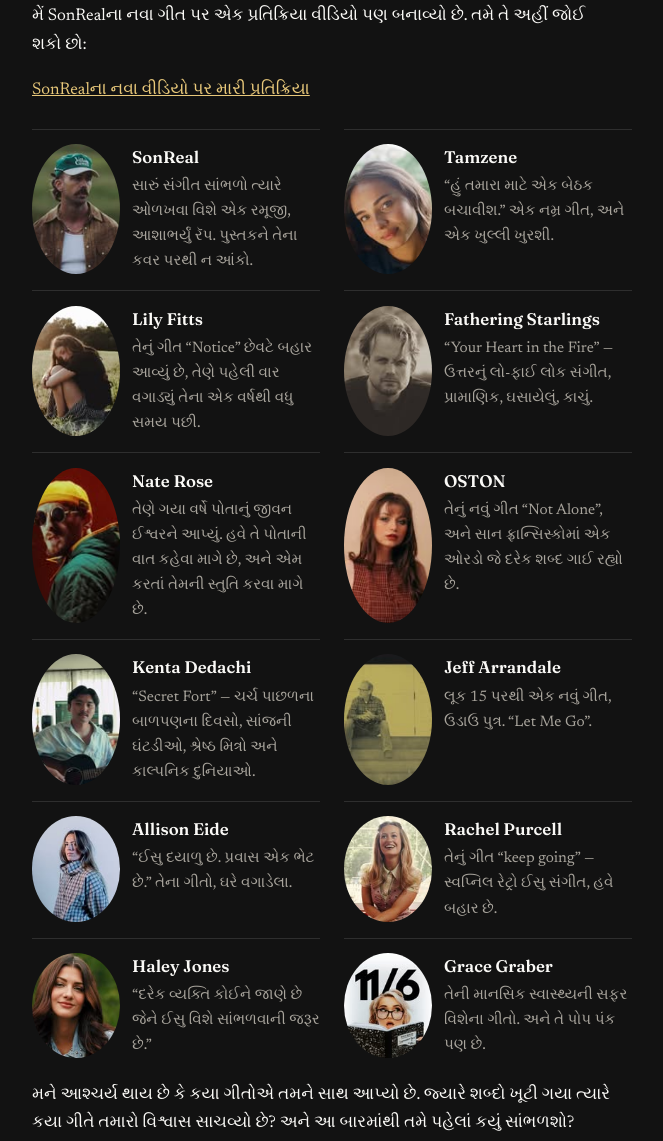
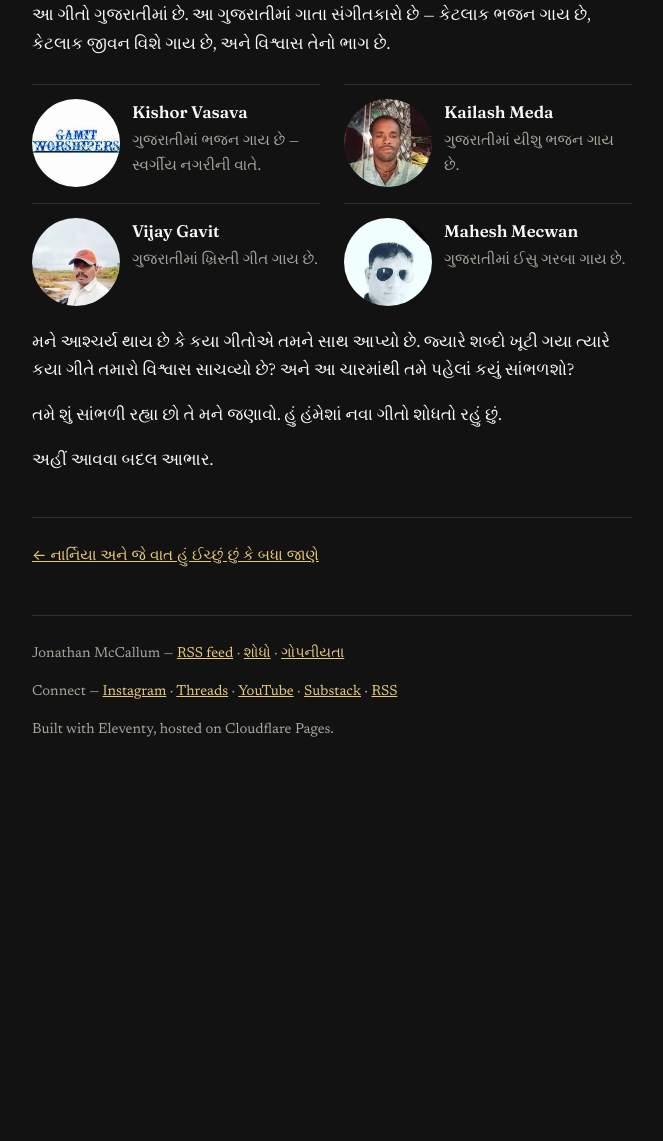
Before and after one commit to streamjonathan/jonathanmccallum-gu, an Eleventy site: page content/posts/2026-11-23-music-and-faith.md in a window 1280 px wide. Shown: the part 579-1720 px from the top of the page, without its empty margins (308-971 px from the left). After the commit the page ends 1383 px from the top, so only its background shows below. Built offline with nearby package versions, Linux system fonts and the light colour scheme; Eleventy itself is replaced by a stand-in of ours; files that its build step writes are made by us from their sources.

Commit message:
Music and Faith: feature 4 verified Gujarati musicians

```diff
--- a/content/posts/2026-11-23-music-and-faith.md
+++ b/content/posts/2026-11-23-music-and-faith.md
@@ -3,7 +3,7 @@ title: "સંગીત અને વિશ્વાસ"
 date: 2026-11-23
 slug: music-and-faith
 draft: false
-shareImage: /images/music-faith/sonreal.jpg
+shareImage: /images/music-faith/gamit_worshipers_official.jpg
 ---
 
 હું Instagram પર સંગીતકારોને સાંભળવામાં ઘણો સમય વિતાવું છું. આ એવા કેટલાક છે જેમને હું હમણાં સાંભળી રહ્યો છું.
@@ -14,74 +14,32 @@ shareImage: /images/music-faith/sonreal.jpg
 
 તેઓ બધા ભજન નથી ગાતા. તેમાંના મોટાભાગના ફક્ત જીવન વિશે ગાય છે, અને વિશ્વાસ એનો ભાગ છે. મને એ જ ગમે છે તેમનામાં. ગીત Instagram પર જોવા માટે કાર્ડ પર ટેપ કરો.
 
-મેં SonRealના નવા ગીત પર એક પ્રતિક્રિયા વીડિયો પણ બનાવ્યો છે. તમે તે અહીં જોઈ શકો છો:
-
-[SonRealના નવા વીડિયો પર મારી પ્રતિક્રિયા](https://www.youtube.com/shorts/wePjZMr6beE)
+આ ગીતો ગુજરાતીમાં છે. આ ગુજરાતીમાં ગાતા સંગીતકારો છે — કેટલાક ભજન ગાય છે, કેટલાક જીવન વિશે ગાય છે, અને વિશ્વાસ તેનો ભાગ છે.
 
 <div class="ig-grid">
-<a class="ig-card" href="https://www.instagram.com/reel/DgBgmKwB84s/" target="_blank" rel="noopener">
-<img class="ig-card__img" src="/images/music-faith/sonreal.jpg" alt="SonReal" loading="lazy" width="150" height="150">
-<span class="ig-card__text"><span class="ig-card__name">SonReal</span>
-<span class="ig-card__note">સારું સંગીત સાંભળો ત્યારે ઓળખવા વિશે એક રમૂજી, આશાભર્યું રૅપ. પુસ્તકને તેના કવર પરથી ન આંકો.</span></span>
+<a class="ig-card" href="https://www.instagram.com/reel/DK1uJkexRy5/" target="_blank" rel="noopener">
+<img class="ig-card__img" src="/images/music-faith/gamit_worshipers_official.jpg" alt="Kishor Vasava" loading="lazy" width="150" height="150">
+<span class="ig-card__text"><span class="ig-card__name">Kishor Vasava</span>
+<span class="ig-card__note">ગુજરાતીમાં ભજન ગાય છે — સ્વર્ગીય નગરીની વાતે.</span></span>
 </a>
-<a class="ig-card" href="https://www.instagram.com/reel/DgDnpYFAUjr/" target="_blank" rel="noopener">
-<img class="ig-card__img" src="/images/music-faith/tamzene.jpg" alt="Tamzene" loading="lazy" width="150" height="150">
-<span class="ig-card__text"><span class="ig-card__name">Tamzene</span>
-<span class="ig-card__note">“હું તમારા માટે એક બેઠક બચાવીશ.” એક નમ્ર ગીત, અને એક ખુલ્લી ખુરશી.</span></span>
+<a class="ig-card" href="https://www.instagram.com/reel/DQBtuVPEXDc/" target="_blank" rel="noopener">
+<img class="ig-card__img" src="/images/music-faith/kailash__meda__.jpg" alt="Kailash Meda" loading="lazy" width="150" height="150">
+<span class="ig-card__text"><span class="ig-card__name">Kailash Meda</span>
+<span class="ig-card__note">ગુજરાતીમાં યીશુ ભજન ગાય છે.</span></span>
 </a>
-<a class="ig-card" href="https://www.instagram.com/reel/Df5X6L3K-3W/" target="_blank" rel="noopener">
-<img class="ig-card__img" src="/images/music-faith/lilyfittsmusic.jpg" alt="Lily Fitts" loading="lazy" width="150" height="150">
-<span class="ig-card__text"><span class="ig-card__name">Lily Fitts</span>
-<span class="ig-card__note">તેનું ગીત “Notice” છેવટે બહાર આવ્યું છે, તેણે પહેલી વાર વગાડ્યું તેના એક વર્ષથી વધુ સમય પછી.</span></span>
+<a class="ig-card" href="https://www.instagram.com/reel/DgCTI5XS5eK/" target="_blank" rel="noopener">
+<img class="ig-card__img" src="/images/music-faith/vijay_gavit__.jpg" alt="Vijay Gavit" loading="lazy" width="150" height="150">
+<span class="ig-card__text"><span class="ig-card__name">Vijay Gavit</span>
+<span class="ig-card__note">ગુજરાતીમાં ખ્રિસ્તી ગીત ગાય છે.</span></span>
 </a>
-<a class="ig-card" href="https://www.instagram.com/reel/DgE-ybeI6ko/" target="_blank" rel="noopener">
-<img class="ig-card__img" src="/images/music-faith/fatheringstarlings.jpg" alt="Fathering Starlings" loading="lazy" width="150" height="150">
-<span class="ig-card__text"><span class="ig-card__name">Fathering Starlings</span>
-<span class="ig-card__note">“Your Heart in the Fire” — ઉત્તરનું લો-ફાઈ લોક સંગીત, પ્રામાણિક, ઘસાયેલું, કાચું.</span></span>
-</a>
-<a class="ig-card" href="https://www.instagram.com/reel/DfkSMZhpium/" target="_blank" rel="noopener">
-<img class="ig-card__img" src="/images/music-faith/naterosemusic.jpg" alt="Nate Rose" loading="lazy" width="150" height="150">
-<span class="ig-card__text"><span class="ig-card__name">Nate Rose</span>
-<span class="ig-card__note">તેણે ગયા વર્ષે પોતાનું જીવન ઈશ્વરને આપ્યું. હવે તે પોતાની વાત કહેવા માગે છે, અને એમ કરતાં તેમની સ્તુતિ કરવા માગે છે.</span></span>
-</a>
-<a class="ig-card" href="https://www.instagram.com/p/DgBMyeNkkyO/" target="_blank" rel="noopener">
-<img class="ig-card__img" src="/images/music-faith/ostonmusic.jpg" alt="OSTON" loading="lazy" width="150" height="150">
-<span class="ig-card__text"><span class="ig-card__name">OSTON</span>
-<span class="ig-card__note">તેનું નવું ગીત “Not Alone”, અને સાન ફ્રાન્સિસ્કોમાં એક ઓરડો જે દરેક શબ્દ ગાઈ રહ્યો છે.</span></span>
-</a>
-<a class="ig-card" href="https://www.instagram.com/reel/Df1qtokoyBh/" target="_blank" rel="noopener">
-<img class="ig-card__img" src="/images/music-faith/kenta_dedachi.jpg" alt="Kenta Dedachi" loading="lazy" width="150" height="150">
-<span class="ig-card__text"><span class="ig-card__name">Kenta Dedachi</span>
-<span class="ig-card__note">“Secret Fort” — ચર્ચ પાછળના બાળપણના દિવસો, સાંજની ઘંટડીઓ, શ્રેષ્ઠ મિત્રો અને કાલ્પનિક દુનિયાઓ.</span></span>
-</a>
-<a class="ig-card" href="https://www.instagram.com/reel/DfCRnSiPXa5/" target="_blank" rel="noopener">
-<img class="ig-card__img" src="/images/music-faith/jeffarrandale.jpg" alt="Jeff Arrandale" loading="lazy" width="150" height="150">
-<span class="ig-card__text"><span class="ig-card__name">Jeff Arrandale</span>
-<span class="ig-card__note">લૂક 15 પરથી એક નવું ગીત, ઉડાઉ પુત્ર. “Let Me Go”.</span></span>
-</a>
-<a class="ig-card" href="https://www.instagram.com/reel/Df71X0lzZsN/" target="_blank" rel="noopener">
-<img class="ig-card__img" src="/images/music-faith/allison_eide.jpg" alt="Allison Eide" loading="lazy" width="150" height="150">
-<span class="ig-card__text"><span class="ig-card__name">Allison Eide</span>
-<span class="ig-card__note">“ઈસુ દયાળુ છે. પ્રવાસ એક ભેટ છે.” તેના ગીતો, ઘરે વગાડેલા.</span></span>
-</a>
-<a class="ig-card" href="https://www.instagram.com/reel/DgD31mXBDcn/" target="_blank" rel="noopener">
-<img class="ig-card__img" src="/images/music-faith/rachelpurcellmusic.jpg" alt="Rachel Purcell" loading="lazy" width="150" height="150">
-<span class="ig-card__text"><span class="ig-card__name">Rachel Purcell</span>
-<span class="ig-card__note">તેનું ગીત “keep going” — સ્વપ્નિલ રેટ્રો ઈસુ સંગીત, હવે બહાર છે.</span></span>
-</a>
-<a class="ig-card" href="https://www.instagram.com/reel/Df9vziqCJtC/" target="_blank" rel="noopener">
-<img class="ig-card__img" src="/images/music-faith/haleyjonesofficial.jpg" alt="Haley Jones" loading="lazy" width="150" height="150">
-<span class="ig-card__text"><span class="ig-card__name">Haley Jones</span>
-<span class="ig-card__note">“દરેક વ્યક્તિ કોઈને જાણે છે જેને ઈસુ વિશે સાંભળવાની જરૂર છે.”</span></span>
-</a>
-<a class="ig-card" href="https://www.instagram.com/reel/DgAmATaizM0/" target="_blank" rel="noopener">
-<img class="ig-card__img" src="/images/music-faith/gracegrabermusic.jpg" alt="Grace Graber" loading="lazy" width="150" height="150">
-<span class="ig-card__text"><span class="ig-card__name">Grace Graber</span>
-<span class="ig-card__note">તેની માનસિક સ્વાસ્થ્યની સફર વિશેના ગીતો. અને તે પોપ પંક પણ છે.</span></span>
+<a class="ig-card" href="https://www.instagram.com/reel/C68pdWhMggu/" target="_blank" rel="noopener">
+<img class="ig-card__img" src="/images/music-faith/mecwan_mahesh.jpg" alt="Mahesh Mecwan" loading="lazy" width="150" height="150">
+<span class="ig-card__text"><span class="ig-card__name">Mahesh Mecwan</span>
+<span class="ig-card__note">ગુજરાતીમાં ઈસુ ગરબા ગાય છે.</span></span>
 </a>
 </div>
 
-મને આશ્ચર્ય થાય છે કે કયા ગીતોએ તમને સાથ આપ્યો છે. જ્યારે શબ્દો ખૂટી ગયા ત્યારે કયા ગીતે તમારો વિશ્વાસ સાચવ્યો છે? અને આ બારમાંથી તમે પહેલાં કયું સાંભળશો?
+મને આશ્ચર્ય થાય છે કે કયા ગીતોએ તમને સાથ આપ્યો છે. જ્યારે શબ્દો ખૂટી ગયા ત્યારે કયા ગીતે તમારો વિશ્વાસ સાચવ્યો છે? અને આ ચારમાંથી તમે પહેલાં કયું સાંભળશો?
 
 તમે શું સાંભળી રહ્યા છો તે મને જણાવો. હું હંમેશાં નવા ગીતો શોધતો રહું છું.
 
```
Also changed, not shown: content/images/music-faith/gamit_worshipers_official.jpg (added), content/images/music-faith/kailash__meda__.jpg (added), content/images/music-faith/mecwan_mahesh.jpg (added), content/images/music-faith/vijay_gavit__.jpg (added).
